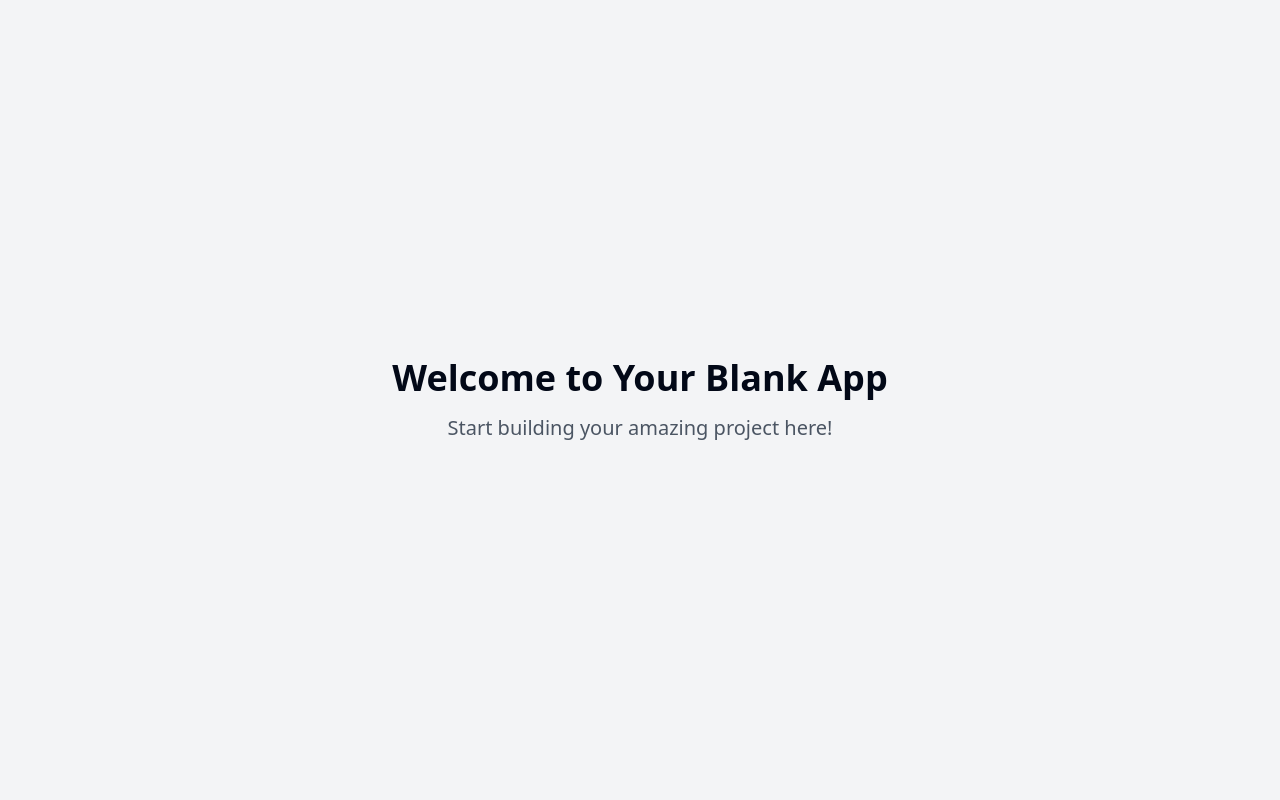
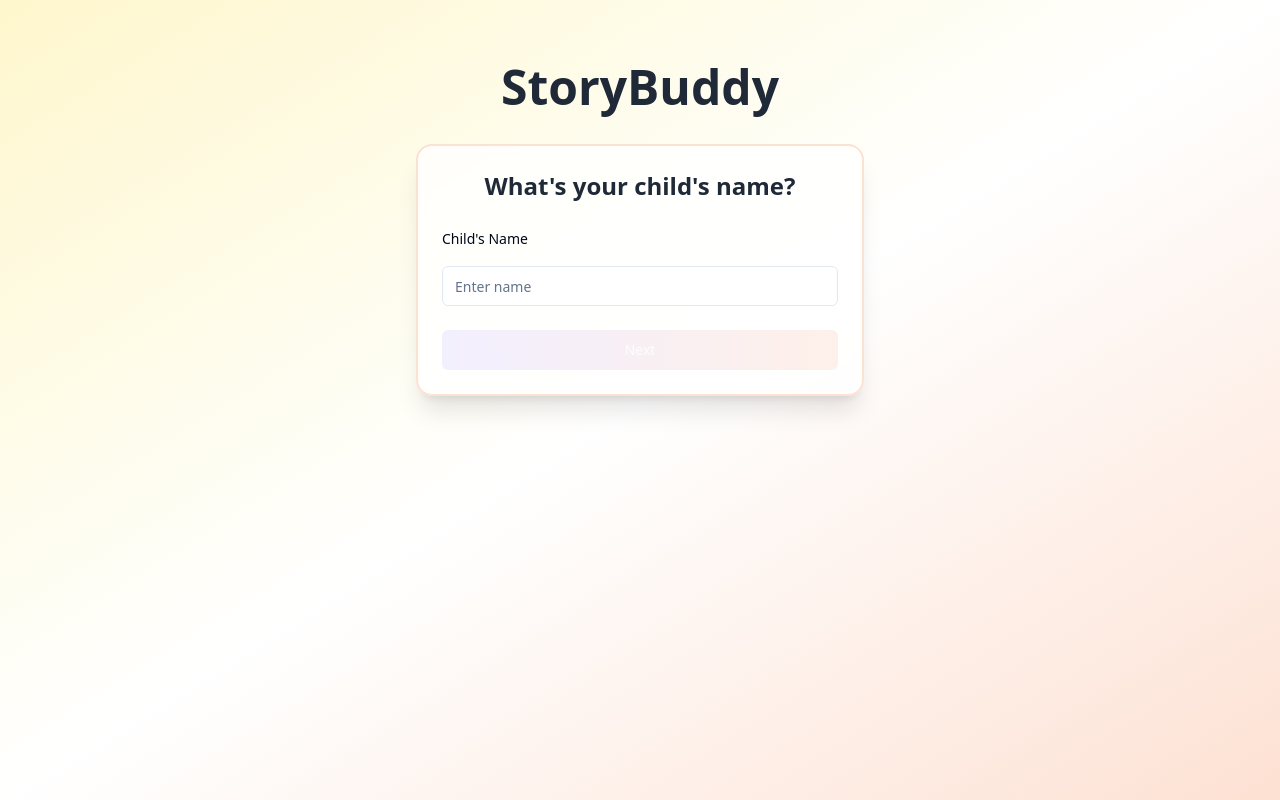
Before and after one commit to pearl04/storybuddy-build-along, a React (Vite) app: page / in a window 1280 px wide. Built offline with nearby package versions, Linux system fonts and the light colour scheme.

Commit message:
Add initial StoryBuddy app
Implement basic UI based on Figma design.

```diff
--- /dev/null
+++ b/src/components/StoryDisplay.tsx
@@ -0,0 +1,33 @@
+
+import React from 'react';
+import { Card } from "@/components/ui/card";
+import { Button } from "@/components/ui/button";
+import { play } from "lucide-react";
+
+interface StoryDisplayProps {
+  story: string;
+  onRegenerate: () => void;
+}
+
+const StoryDisplay = ({ story, onRegenerate }: StoryDisplayProps) => {
+  return (
+    <Card className="w-full max-w-2xl p-6 bg-white/80 backdrop-blur-sm shadow-xl rounded-2xl border-2 border-storybuddy-blue">
+      <div className="prose max-w-none mb-6">
+        <div className="text-lg leading-relaxed text-gray-800 whitespace-pre-wrap">
+          {story}
+        </div>
+      </div>
+      <Button
+        onClick={onRegenerate}
+        className="w-full bg-gradient-to-r from-storybuddy-blue to-storybuddy-purple hover:opacity-90 transition-all duration-300"
+      >
+        <div className="flex items-center gap-2">
+          <play className="w-4 h-4" />
+          <span>Generate New Story</span>
+        </div>
+      </Button>
+    </Card>
+  );
+};
+
+export default StoryDisplay;
--- /dev/null
+++ b/src/components/StoryForm.tsx
@@ -0,0 +1,127 @@
+
+import React, { useState } from 'react';
+import { Card } from "@/components/ui/card";
+import { Button } from "@/components/ui/button";
+import { Input } from "@/components/ui/input";
+import { Label } from "@/components/ui/label";
+import { Select, SelectContent, SelectItem, SelectTrigger, SelectValue } from "@/components/ui/select";
+import { play } from "lucide-react";
+
+interface StoryFormProps {
+  onSubmit: (data: {
+    childName: string;
+    childAge: string;
+    storyTheme: string;
+  }) => void;
+}
+
+const StoryForm = ({ onSubmit }: StoryFormProps) => {
+  const [childName, setChildName] = useState("");
+  const [childAge, setChildAge] = useState("");
+  const [storyTheme, setStoryTheme] = useState("");
+  const [currentStep, setCurrentStep] = useState(0);
+
+  const steps = [
+    {
+      title: "What's your child's name?",
+      component: (
+        <div className="space-y-4">
+          <Label htmlFor="childName">Child's Name</Label>
+          <Input
+            id="childName"
+            placeholder="Enter name"
+            value={childName}
+            onChange={(e) => setChildName(e.target.value)}
+            className="w-full"
+          />
+        </div>
+      ),
+    },
+    {
+      title: "How old is your child?",
+      component: (
+        <div className="space-y-4">
+          <Label htmlFor="childAge">Child's Age</Label>
+          <Input
+            id="childAge"
+            type="number"
+            placeholder="Enter age"
+            value={childAge}
+            onChange={(e) => setChildAge(e.target.value)}
+            className="w-full"
+            min="1"
+            max="12"
+          />
+        </div>
+      ),
+    },
+    {
+      title: "Choose a story theme",
+      component: (
+        <div className="space-y-4">
+          <Label htmlFor="storyTheme">Story Theme</Label>
+          <Select onValueChange={setStoryTheme} value={storyTheme}>
+            <SelectTrigger>
+              <SelectValue placeholder="Select a theme" />
+            </SelectTrigger>
+            <SelectContent>
+              <SelectItem value="adventure">Adventure</SelectItem>
+              <SelectItem value="fantasy">Fantasy</SelectItem>
+              <SelectItem value="animals">Animals</SelectItem>
+              <SelectItem value="space">Space</SelectItem>
+              <SelectItem value="fairy-tale">Fairy Tale</SelectItem>
+            </SelectContent>
+          </Select>
+        </div>
+      ),
+    },
+  ];
+
+  const handleNext = () => {
+    if (currentStep < steps.length - 1) {
+      setCurrentStep(currentStep + 1);
+    } else {
+      onSubmit({ childName, childAge, storyTheme });
+    }
+  };
+
+  const isStepValid = () => {
+    switch (currentStep) {
+      case 0:
+        return childName.trim().length > 0;
+      case 1:
+        return childAge !== "" && Number(childAge) >= 1 && Number(childAge) <= 12;
+      case 2:
+        return storyTheme !== "";
+      default:
+        return false;
+    }
+  };
+
+  return (
+    <Card className="w-full max-w-md p-6 bg-white/80 backdrop-blur-sm shadow-xl rounded-2xl border-2 border-storybuddy-pink">
+      <h2 className="text-2xl font-semibold text-center mb-6 text-gray-800">
+        {steps[currentStep].title}
+      </h2>
+      <div className="mb-6">
+        {steps[currentStep].component}
+      </div>
+      <Button
+        onClick={handleNext}
+        disabled={!isStepValid()}
+        className="w-full bg-gradient-to-r from-storybuddy-purple to-storybuddy-pink hover:opacity-90 transition-all duration-300"
+      >
+        {currentStep === steps.length - 1 ? (
+          <div className="flex items-center gap-2">
+            <play className="w-4 h-4" />
+            <span>Generate Story</span>
+          </div>
+        ) : (
+          "Next"
+        )}
+      </Button>
+    </Card>
+  );
+};
+
+export default StoryForm;
--- a/src/pages/Index.tsx
+++ b/src/pages/Index.tsx
@@ -1,11 +1,72 @@
-// Update this page (the content is just a fallback if you fail to update the page)
+
+import { useState } from "react";
+import StoryForm from "@/components/StoryForm";
+import StoryDisplay from "@/components/StoryDisplay";
+import { Card } from "@/components/ui/card";
+import { loader } from "lucide-react";
 
 const Index = () => {
+  const [isGenerating, setIsGenerating] = useState(false);
+  const [generatedStory, setGeneratedStory] = useState<string | null>(null);
+  const [error, setError] = useState<string | null>(null);
+
+  const handleFormSubmit = async (data: {
+    childName: string;
+    childAge: string;
+    storyTheme: string;
+  }) => {
+    setIsGenerating(true);
+    setError(null);
+
+    try {
+      // This is where you'll plug in your AI logic later
+      // For now, we'll simulate a delay and return a placeholder story
+      await new Promise((resolve) => setTimeout(resolve, 2000));
+      setGeneratedStory(`Once upon a time, there was a ${data.childAge} year old child named ${data.childName} who loved ${data.storyTheme} stories...`);
+    } catch (err) {
+      setError("Oops! Something went wrong. Please try again.");
+    } finally {
+      setIsGenerating(false);
+    }
+  };
+
   return (
-    <div className="min-h-screen flex items-center justify-center bg-gray-100">
-      <div className="text-center">
-        <h1 className="text-4xl font-bold mb-4">Welcome to Your Blank App</h1>
-        <p className="text-xl text-gray-600">Start building your amazing project here!</p>
+    <div className="min-h-screen bg-gradient-to-br from-storybuddy-yellow via-white to-storybuddy-pink">
+      <div className="container mx-auto px-4 py-8 md:py-16">
+        <h1 className="text-4xl md:text-5xl font-bold text-center mb-8 text-gray-800 animate-float">
+          StoryBuddy
+        </h1>
+        <div className="flex flex-col items-center justify-center gap-8">
+          {isGenerating ? (
+            <Card className="w-full max-w-md p-6 bg-white/80 backdrop-blur-sm shadow-xl rounded-2xl border-2 border-storybuddy-purple">
+              <div className="flex flex-col items-center gap-4">
+                <loader className="w-8 h-8 animate-spin text-storybuddy-purple" />
+                <p className="text-lg font-medium text-gray-800">
+                  Creating your magical story...
+                </p>
+              </div>
+            </Card>
+          ) : error ? (
+            <Card className="w-full max-w-md p-6 bg-white/80 backdrop-blur-sm shadow-xl rounded-2xl border-2 border-red-300">
+              <div className="flex flex-col items-center gap-4">
+                <p className="text-red-500">{error}</p>
+                <button
+                  onClick={() => setError(null)}
+                  className="text-blue-500 hover:underline"
+                >
+                  Try Again
+                </button>
+              </div>
+            </Card>
+          ) : generatedStory ? (
+            <StoryDisplay
+              story={generatedStory}
+              onRegenerate={() => handleFormSubmit({ childName: "Test", childAge: "5", storyTheme: "adventure" })}
+            />
+          ) : (
+            <StoryForm onSubmit={handleFormSubmit} />
+          )}
+        </div>
       </div>
     </div>
   );
--- a/tailwind.config.ts
+++ b/tailwind.config.ts
@@ -1,3 +1,4 @@
+
 import type { Config } from "tailwindcss";
 
 export default {
@@ -12,85 +13,78 @@ export default {
   theme: {
     container: {
       center: true,
-			padding: '2rem',
+      padding: "2rem",
       screens: {
-				'2xl': '1400px'
-			}
+        "2xl": "1400px",
+      },
     },
     extend: {
       colors: {
-				border: 'hsl(var(--border))',
-				input: 'hsl(var(--input))',
-				ring: 'hsl(var(--ring))',
-				background: 'hsl(var(--background))',
-				foreground: 'hsl(var(--foreground))',
+        border: "hsl(var(--border))",
+        input: "hsl(var(--input))",
+        ring: "hsl(var(--ring))",
+        background: "hsl(var(--background))",
+        foreground: "hsl(var(--foreground))",
+        storybuddy: {
+          pink: "#FDE1D3",
+          blue: "#D3E4FD",
+          purple: "#E5DEFF",
+          yellow: "#FEF7CD",
+        },
         primary: {
-					DEFAULT: 'hsl(var(--primary))',
-					foreground: 'hsl(var(--primary-foreground))'
+          DEFAULT: "hsl(var(--primary))",
+          foreground: "hsl(var(--primary-foreground))",
         },
         secondary: {
-					DEFAULT: 'hsl(var(--secondary))',
-					foreground: 'hsl(var(--secondary-foreground))'
+          DEFAULT: "hsl(var(--secondary))",
+          foreground: "hsl(var(--secondary-foreground))",
         },
         destructive: {
-					DEFAULT: 'hsl(var(--destructive))',
-					foreground: 'hsl(var(--destructive-foreground))'
+          DEFAULT: "hsl(var(--destructive))",
+          foreground: "hsl(var(--destructive-foreground))",
         },
         muted: {
-					DEFAULT: 'hsl(var(--muted))',
-					foreground: 'hsl(var(--muted-foreground))'
+          DEFAULT: "hsl(var(--muted))",
+          foreground: "hsl(var(--muted-foreground))",
         },
         accent: {
-					DEFAULT: 'hsl(var(--accent))',
-					foreground: 'hsl(var(--accent-foreground))'
+          DEFAULT: "hsl(var(--accent))",
+          foreground: "hsl(var(--accent-foreground))",
         },
         popover: {
-					DEFAULT: 'hsl(var(--popover))',
-					foreground: 'hsl(var(--popover-foreground))'
+          DEFAULT: "hsl(var(--popover))",
+          foreground: "hsl(var(--popover-foreground))",
         },
         card: {
-					DEFAULT: 'hsl(var(--card))',
-					foreground: 'hsl(var(--card-foreground))'
+          DEFAULT: "hsl(var(--card))",
+          foreground: "hsl(var(--card-foreground))",
         },
-				sidebar: {
-					DEFAULT: 'hsl(var(--sidebar-background))',
-					foreground: 'hsl(var(--sidebar-foreground))',
-					primary: 'hsl(var(--sidebar-primary))',
-					'primary-foreground': 'hsl(var(--sidebar-primary-foreground))',
-					accent: 'hsl(var(--sidebar-accent))',
-					'accent-foreground': 'hsl(var(--sidebar-accent-foreground))',
-					border: 'hsl(var(--sidebar-border))',
-					ring: 'hsl(var(--sidebar-ring))'
-				}
       },
       borderRadius: {
-				lg: 'var(--radius)',
-				md: 'calc(var(--radius) - 2px)',
-				sm: 'calc(var(--radius) - 4px)'
+        lg: "var(--radius)",
+        md: "calc(var(--radius) - 2px)",
+        sm: "calc(var(--radius) - 4px)",
       },
       keyframes: {
-				'accordion-down': {
-					from: {
-						height: '0'
+        "accordion-down": {
+          from: { height: "0" },
+          to: { height: "var(--radix-accordion-content-height)" },
         },
-					to: {
-						height: 'var(--radix-accordion-content-height)'
-					}
+        "accordion-up": {
+          from: { height: "var(--radix-accordion-content-height)" },
+          to: { height: "0" },
         },
-				'accordion-up': {
-					from: {
-						height: 'var(--radix-accordion-content-height)'
+        float: {
+          "0%, 100%": { transform: "translateY(0)" },
+          "50%": { transform: "translateY(-10px)" },
         },
-					to: {
-						height: '0'
-					}
-				}
       },
       animation: {
-				'accordion-down': 'accordion-down 0.2s ease-out',
-				'accordion-up': 'accordion-up 0.2s ease-out'
-			}
-		}
+        "accordion-down": "accordion-down 0.2s ease-out",
+        "accordion-up": "accordion-up 0.2s ease-out",
+        float: "float 6s ease-in-out infinite",
+      },
+    },
   },
   plugins: [require("tailwindcss-animate")],
 } satisfies Config;
```
Lines whose indentation alone changed are shown as unchanged.
